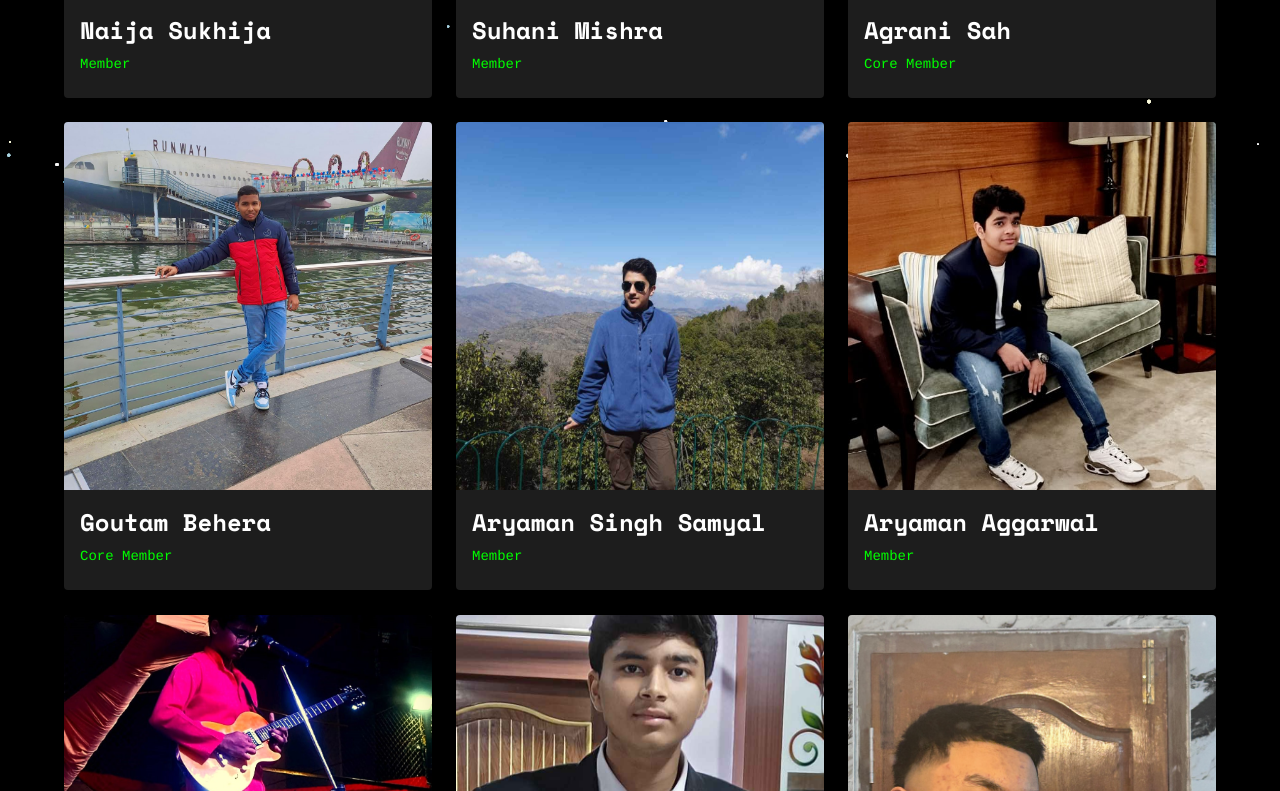
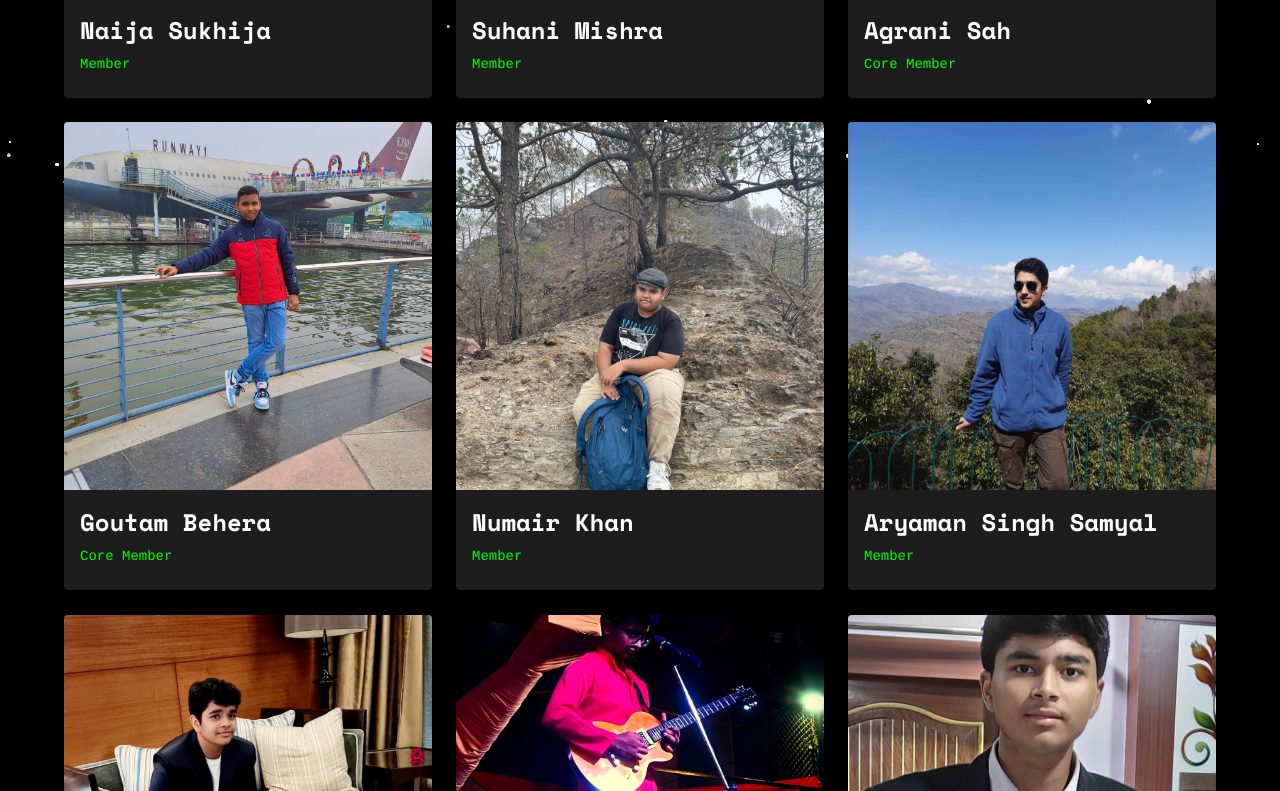
Before and after one commit to CyberX-club/cyber_x, a React (Create React App) app: page /members in a window 1280 px wide. Shown: the part 567-1358 px from the top of the page. Built offline with nearby package versions, Linux system fonts and the light colour scheme; a web font is replaced by a local one.

Commit message:
Update Members.js
Added Numair Khan

```diff
--- a/src/components/Members.js
+++ b/src/components/Members.js
@@ -8,6 +8,7 @@ const membersData = {
     { name: "Suhani Mishra", role: "Member", image: "Suhani Mishra 11F.png" },
     { name: "Agrani Sah", role: "Core Member", image: "Agrani Sah 11G.jpeg" },
     { name: "Goutam Behera", role: "Core Member", image: "Gouttam 11G.jpeg" },
+    {name: "Numair Khan" , role: "Member" , image: "Numair.jpeg"},
     { name: "Aryaman Singh Samyal", role: "Member", image: "Aryaman Singh Samyal 11M .png" },
     { name: "Aryaman Aggarwal", role: "Member", image: "aryaman aggarwal 11 I.jpeg" },
     { name: "Sabeer Ranjan", role: "Member", image: "SABEER RANJAN.jpg" },
```
